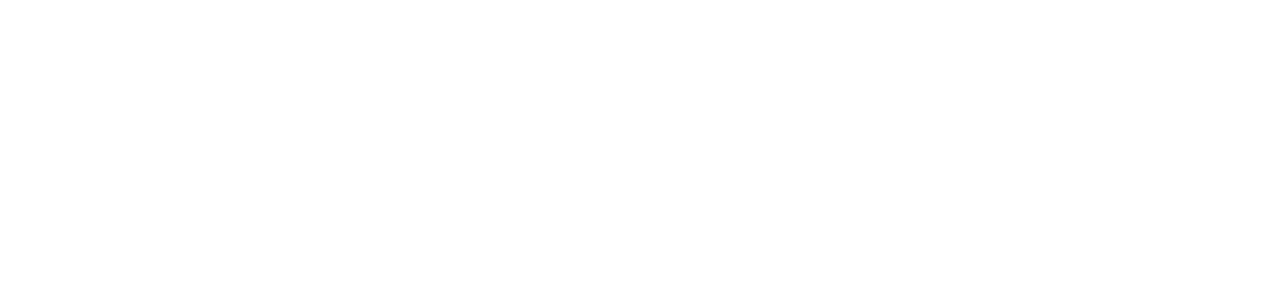
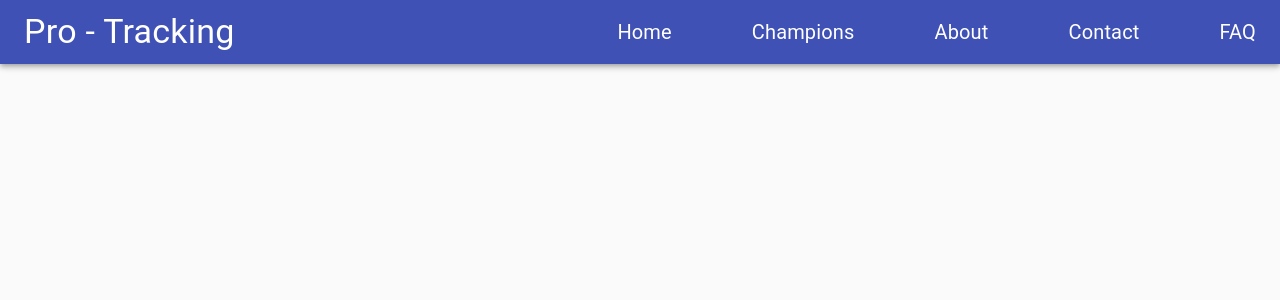
Before and after one commit to 1811long/pro_tracking_front, a React (Create React App) app: page /champions in a window 1280 px wide. Before the commit this address had no page. Shown: the top 300 px of the page. Built offline with nearby package versions, Linux system fonts and the light colour scheme.

Commit message:
Feat Get/Champions, need use Axios and do fetchChamp

```diff
--- a/src/App.js
+++ b/src/App.js
@@ -1,4 +1,5 @@
 import { BrowserRouter as Router, Routes, Route } from "react-router-dom";
+import ChampionPage from "./components/ChampionPage";
 import HomePage from "./components/HomePage";
 
 function App() {
@@ -9,6 +10,7 @@
         <Route path="/about" element={<></>} />
         <Route path="/contact" />
         <Route path="/faq"  />
+        <Route path = "/champions" element={<ChampionPage/>}/>
       </Routes>
   </Router>
   );
--- /dev/null
+++ b/src/components/ChampionPage.js
@@ -0,0 +1,11 @@
+import React from 'react'
+import NavBar from './NavBar'
+import Container from '@material-ui/core/Container';
+import TextField from '@material-ui/core/TextField';
+
+export default function ChampionPage() {
+  return (
+      <>
+        <NavBar />
+      </>
+  )}
--- a/src/components/NavBar.js
+++ b/src/components/NavBar.js
@@ -43,6 +43,9 @@
             <Link to="/" className={classes.link}>
               Home
             </Link>
+            <Link to="/champions" className={classes.link}>
+              Champions
+            </Link>
             <Link to="/about" className={classes.link}>
               About
             </Link>
```
